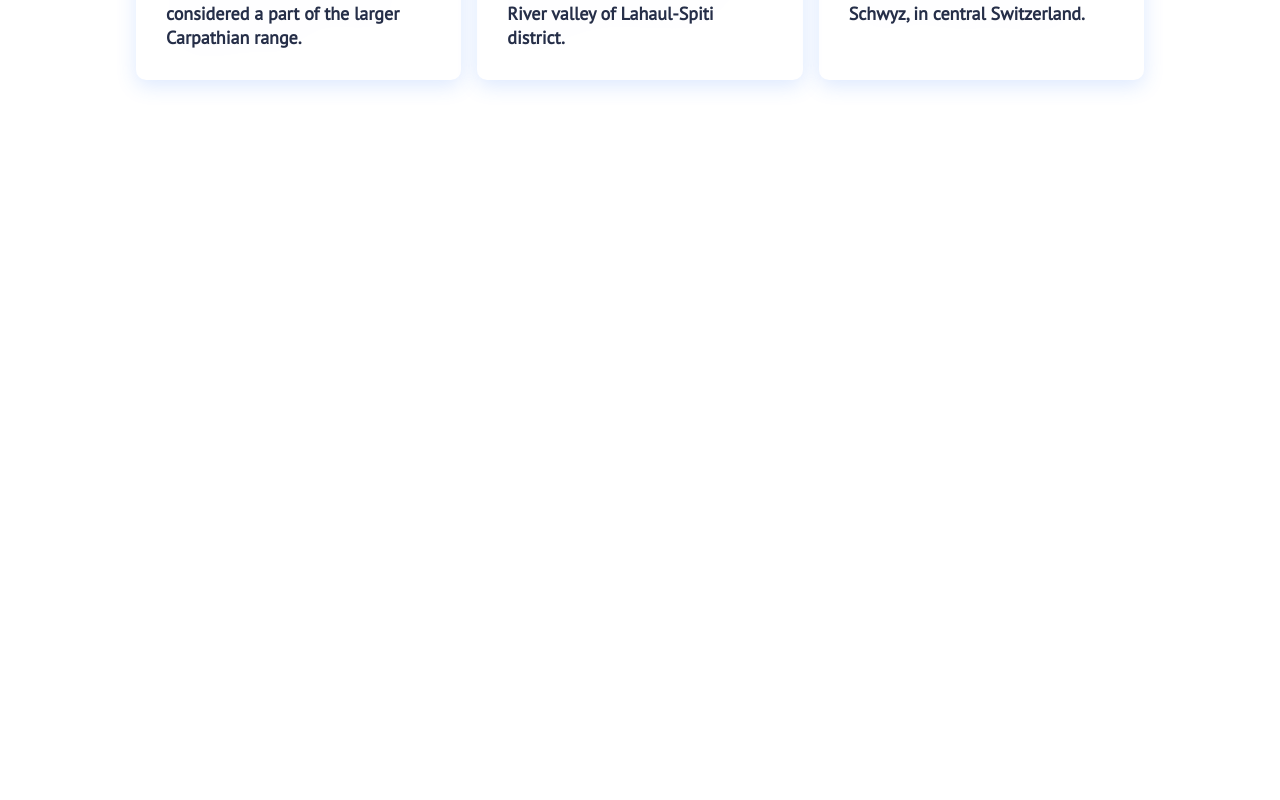
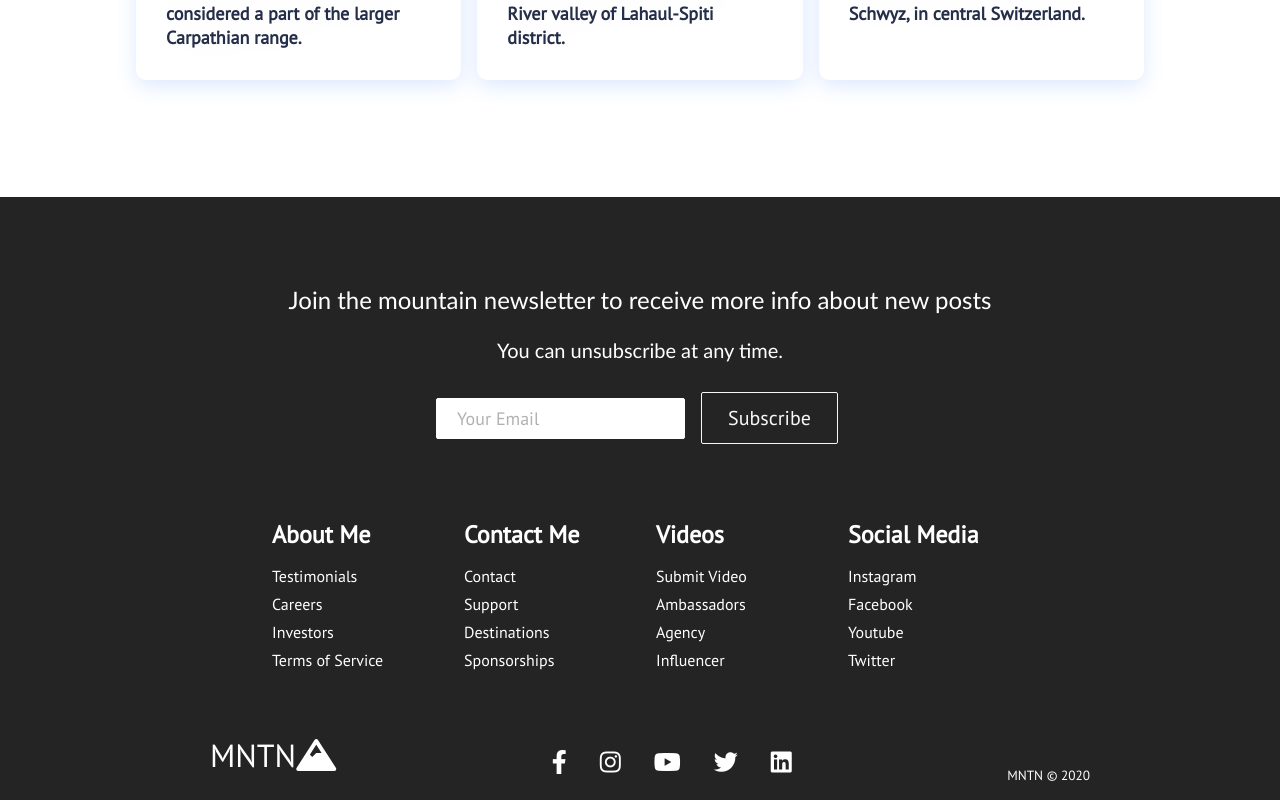
Before and after one commit to poluna/mountain-blog, a React (Create React App) app: page / in a window 1280 px wide. Shown: the part 1791-2591 px from the top of the page. Before the commit the page ends 1988 px from the top, so only its background shows below. Built offline with nearby package versions, Linux system fonts and the light colour scheme.

Commit message:
Add footer

```diff
--- a/src/App.js
+++ b/src/App.js
@@ -4,6 +4,7 @@
 import Navbar from "./components/Navbar";
 import MainPanel from "./components/MainPanel";
 import Cards from "./components/Cards";
+import Footer from "./components/Footer";
 
 function App() {
   return (
@@ -12,6 +13,7 @@
         <Navbar />
         <MainPanel />
         <Cards />
+        <Footer />
         <Switch>
           <Route path="/" exact />
         </Switch>
--- /dev/null
+++ b/src/components/Footer.css
@@ -0,0 +1,174 @@
+.footer-container {
+  background-color: rgb(36, 36, 36);
+  padding: 4rem 0 0.5rem 0;
+  display: flex;
+  flex-direction: column;
+  justify-content: center;
+  align-items: center;
+}
+
+.footer-subscription {
+  display: flex;
+  flex-direction: column;
+  justify-content: center;
+  align-items: center;
+  text-align: center;
+
+  margin-bottom: 24px;
+  padding: 24px;
+  color: rgb(255, 255, 255);
+}
+
+.footer-subscription > p {
+  font-family: "Trebuchet MS", "Lucida Sans Unicode", "Lucida Grande",
+    "Lucida Sans", Arial, sans-serif;
+}
+
+.footer-subscription-heading {
+  margin-bottom: 24px;
+  font-size: 24px;
+}
+
+.footer-subscription-text {
+  margin-bottom: 24px;
+  font-size: 20px;
+}
+
+.footer-input {
+  padding: 8px 20px;
+  border-radius: 2px;
+  margin-right: 10px;
+  outline: none;
+  border: none;
+  font-size: 18px;
+  margin-bottom: 16px;
+  border: 1px solid rgb(255, 255, 255);
+}
+
+.footer-links {
+  width: 100%;
+  max-width: 1000px;
+  display: flex;
+  justify-content: center;
+}
+
+.footer-link-wrapper {
+  display: flex;
+}
+
+.footer-link-items {
+  display: flex;
+  flex-direction: column;
+  align-items: flex-start;
+  margin: 16px;
+  text-align: left;
+  width: 160px;
+  box-sizing: border-box;
+}
+
+.footer-link-items h2 {
+  margin-bottom: 16px;
+}
+
+.footer-link-items > h2 {
+  color: rgb(255, 255, 255);
+}
+
+.footer-link-items a {
+  color: rgb(255, 255, 255);
+  text-decoration: none;
+  margin-bottom: 0.5rem;
+}
+
+.footer-link-items a:hover {
+  color: rgb(233, 233, 233);
+  transition: 0.3s ease-out;
+}
+
+.footer-email-form h2 {
+  margin-bottom: 2rem;
+}
+
+.footer-input::placeholder {
+  color: rgb(177, 177, 177);
+}
+
+.social-icon-link {
+  color: rgb(255, 255, 255);
+  font-size: 24px;
+}
+
+.social-media {
+  max-width: 1000px;
+  width: 100%;
+}
+
+.social-media-wrap {
+  display: flex;
+  justify-content: space-between;
+  align-items: center;
+  width: 90%;
+  max-width: 1000px;
+  margin: 40px auto 0 auto;
+}
+
+.social-icons {
+  display: flex;
+  justify-content: space-between;
+  align-items: center;
+  width: 240px;
+}
+
+.social-logo {
+  color: rgb(255, 255, 255);
+  justify-self: start;
+  margin-left: 20px;
+  cursor: pointer;
+  text-decoration: none;
+  font-size: 2rem;
+  display: flex;
+  align-items: center;
+  margin-bottom: 16px;
+}
+
+.website-rights {
+  color: rgb(255, 255, 255);
+  margin-top: 25px;
+}
+
+@media screen and (max-width: 820px) {
+  .footer-links {
+    padding-top: 2rem;
+  }
+
+  .footer-input {
+    width: 100%;
+  }
+
+  .btn {
+    width: 100%;
+  }
+
+  .footer-link-wrapper {
+    flex-direction: column;
+  }
+
+  .social-media-wrap {
+    flex-direction: column;
+  }
+}
+
+@media screen and (max-width: 410px) {
+  .footer-subscription{
+    margin-bottom: 0;
+  }
+  .footer-links {
+    padding-top: 0.5rem;
+  }
+  .footer-link-items {
+    width: 95%;
+  }
+  .footer-link-items > h2 {
+    font-size: 18px;
+  }
+}
--- /dev/null
+++ b/src/components/Footer.js
@@ -0,0 +1,119 @@
+import React from "react";
+import { Link } from "react-router-dom";
+import { Button } from "./Button";
+import "./Footer.css";
+
+function Footer() {
+  const year = new Date().getFullYear();
+  return (
+    <div className="footer-container">
+      <section className="footer-subscription">
+        <p className="footer-subscription-heading">
+          Join the mountain newsletter to receive more info about new posts
+        </p>
+        <p className="footer-subscription-text">
+          You can unsubscribe at any time.
+        </p>
+        <div className="input-areas">
+          <form>
+            <input
+              type="email"
+              name="email"
+              placeholder="Your Email"
+              className="footer-input"
+            />
+            <Button className="btn-outline">Subscribe</Button>
+          </form>
+        </div>
+      </section>
+      <div className="footer-links">
+        <div className="footer-link-wrapper">
+          <div className="footer-link-items">
+            <h2>About Me</h2>
+            <Link to="/">Testimonials</Link>
+            <Link to="/">Careers</Link>
+            <Link to="/">Investors</Link>
+            <Link to="/">Terms of Service</Link>
+          </div>
+          <div className="footer-link-items">
+            <h2>Contact Me</h2>
+            <Link to="/">Contact</Link>
+            <Link to="/">Support</Link>
+            <Link to="/">Destinations</Link>
+            <Link to="/">Sponsorships</Link>
+          </div>
+        </div>
+        <div className="footer-link-wrapper">
+          <div className="footer-link-items">
+            <h2>Videos</h2>
+            <Link to="/">Submit Video</Link>
+            <Link to="/">Ambassadors</Link>
+            <Link to="/">Agency</Link>
+            <Link to="/">Influencer</Link>
+          </div>
+          <div className="footer-link-items">
+            <h2>Social Media</h2>
+            <Link to="/">Instagram</Link>
+            <Link to="/">Facebook</Link>
+            <Link to="/">Youtube</Link>
+            <Link to="/">Twitter</Link>
+          </div>
+        </div>
+      </div>
+      <section className="social-media">
+        <div className="social-media-wrap">
+          <div className="footer-logo">
+            <Link to="/" className="social-logo">
+              MNTN <i className="fas fa-mountain"></i>
+            </Link>
+          </div>
+          <div className="social-icons">
+            <Link
+              className="social-icon-link facebook"
+              to="/"
+              target="_blank"
+              aria-label="Facebook"
+            >
+              <i className="fab fa-facebook-f" />
+            </Link>
+            <Link
+              className="social-icon-link instagram"
+              to="/"
+              target="_blank"
+              aria-label="Instagram"
+            >
+              <i className="fab fa-instagram" />
+            </Link>
+            <Link
+              className="social-icon-link youtube"
+              to="/"
+              target="_blank"
+              aria-label="Youtube"
+            >
+              <i className="fab fa-youtube" />
+            </Link>
+            <Link
+              className="social-icon-link twitter"
+              to="/"
+              target="_blank"
+              aria-label="Twitter"
+            >
+              <i className="fab fa-twitter" />
+            </Link>
+            <Link
+              className="social-icon-link twitter"
+              to="/"
+              target="_blank"
+              aria-label="LinkedIn"
+            >
+              <i className="fab fa-linkedin" />
+            </Link>
+          </div>
+          <small className="website-rights">MNTN &copy; {year}</small>
+        </div>
+      </section>
+    </div>
+  );
+}
+
+export default Footer;
```
